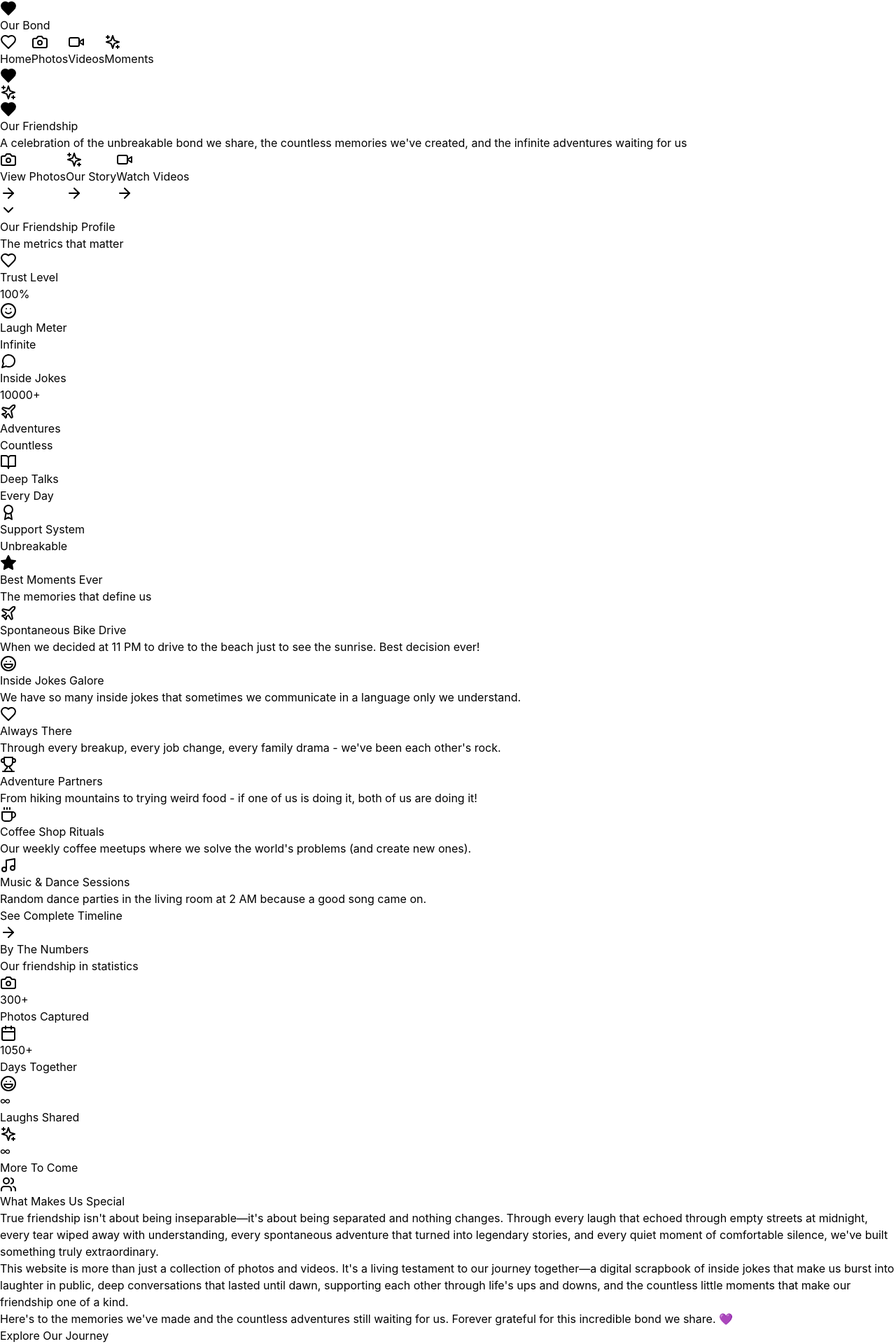
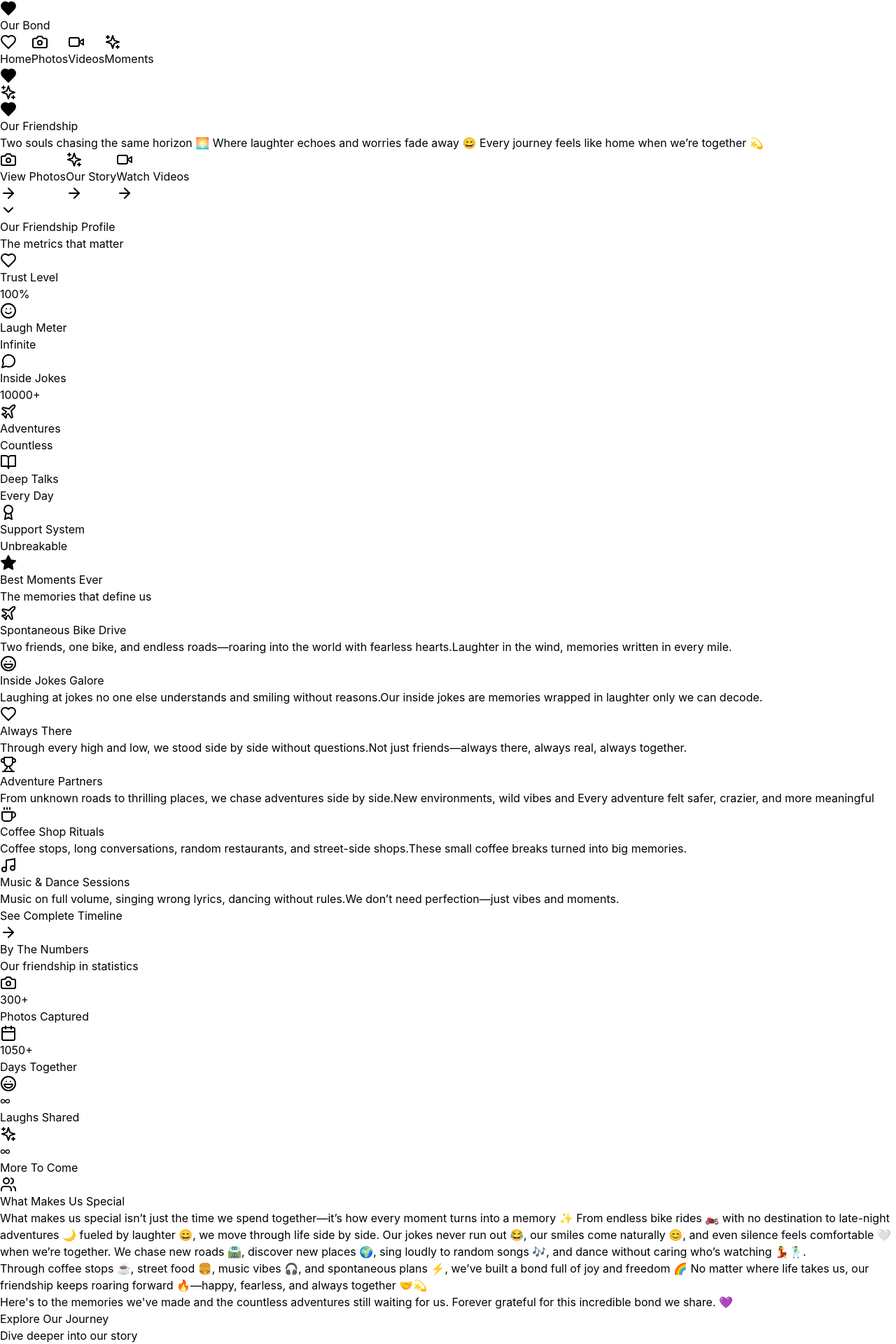
Before and after one commit to pavan56pandu-maker/Gift, a React (Vite) app: page /App in a window 1280 px wide. Shown: the top 1920 px of the page at 70% size. Built offline with nearby package versions, Linux system fonts and the light colour scheme.

Commit message:
first commit

```diff
--- a/src/App.jsx
+++ b/src/App.jsx
@@ -176,27 +176,27 @@ const downloadImage = async (url, filename) => {
 
 
   const moments = [
-    { id: 1, title: 'The Day We Met', description: 'Who knew that random encounter would turn into the best friendship ever?', date: 'October 2, 2022', location: 'Eng Work Shop', icon: Heart },
-    { id: 2, title: 'First Road Trip', description: 'Getting lost was half the fun. Remember when we took that wrong turn and ended up at that amazing sunset spot?', date: 'May 4, 2024', location: 'Ramapuram', icon: MapPin },
-    { id: 3, title: 'Dare Trip', description: 'Getting lost was half the fun. Remember when we took that wrong turn and ended up at that amazing sunset spot?', date: 'June 4, 2025', location: 'Tirumala', icon: MapPin },
-    { id: 4, title: 'Everlasting Memories', description: 'Getting lost was half the fun. Remember when we took that wrong turn and ended up at that amazing sunset spot?', date: 'October 11, 2025', location: 'SriKalahasti', icon: MapPin },
-    { id: 5, title: 'Birthday Special', description: 'Getting lost was half the fun. Remember when we took that wrong turn and ended up at that amazing sunset spot?', date: 'November 4, 2025', location: 'Tirupati', icon: MapPin },
-    { id: 6, title: 'Zoo Park Fun', description: 'Getting lost was half the fun. Remember when we took that wrong turn and ended up at that amazing sunset spot?', date: 'November 28, 2025', location: 'Zoo Park', icon: MapPin },
-    { id: 7, title: 'Tirumala ', description: 'Getting lost was half the fun. Remember when we took that wrong turn and ended up at that amazing sunset spot?', date: 'December 14, 2025', location: 'Tirumala', icon: MapPin },
-     { id: 8, title: 'Enjoying Nature', description: 'Getting lost was half the fun. Remember when we took that wrong turn and ended up at that amazing sunset spot?', date: 'January 21, 2026', location: 'Mamandur', icon: MapPin },
-    { id: 9, title: 'Late Night Deep Talks', description: 'Those 3 AM conversations about life, dreams, and everything in between. Pure magic.', date: 'August 10, 2021', location: 'Your Place', icon: Clock },
-    { id: 10, title: 'Supporting Each Other', description: 'Through ups and downs, we\'ve always had each other\'s backs. That\'s what real friendship is.', date: 'March 5, 2022', location: 'Always', icon: Heart },
-    { id: 11, title: 'Adventures Continue', description: 'Here\'s to many more memories, laughs, and adventures together!', date: 'Present', location: 'Everywhere', icon: Sparkles },
+    { id: 1, title: 'The Day We Met', description: 'As far as I think, that was our first meeting during the engineering workshop', date: 'October 2, 2022', location: 'Eng Work Shop', icon: Heart },
+    { id: 2, title: 'First Road Trip', description: 'Our first adventure together, exploring new places and making unforgettable memories.', date: 'May 4, 2024', location: 'Ramapuram', icon: MapPin },
+    { id: 3, title: 'Dare Trip', description: 'Our first dare trip together, full of excitement and surprises.', date: 'June 4, 2025', location: 'Tirumala', icon: MapPin },
+    { id: 4, title: 'Everlasting Memories', description: 'The memories we made together are timeless and precious.', date: 'October 11, 2025', location: 'SriKalahasti', icon: MapPin },
+    { id: 5, title: 'Birthday Special', description: 'unexpected Things happened on your birthday and that movement of slipping on the bike is personal', date: 'November 4, 2025', location: 'Tirupati', icon: MapPin },
+    { id: 6, title: 'Zoo Park Fun', description: 'Our fun-filled day at the zoo, filled with laughter and excitement.', date: 'November 28, 2025', location: 'Zoo Park', icon: MapPin },
+    { id: 7, title: 'Tirumala ', description: 'Our visit to Tirumala was filled with joy and spiritual vibes.Baagundi😋', date: 'December 14, 2025', location: 'Tirumala', icon: MapPin },
+     { id: 8, title: 'Enjoying Nature', description: 'Our peaceful moments in nature, surrounded by greenery and calm.and then went to Dmart and Movie', date: 'January 21, 2026', location: 'Mamandur', icon: MapPin },
+    { id: 9, title: 'Late Night Deep Talks', description: 'Those late night conversations that went on for hours, sharing thoughts, dreams, and secrets.', date: 'Always', location: 'Instagram', icon: Clock },
+    { id: 10, title: 'Supporting Each Other', description: 'Through every challenge and triumph, we supported each other unconditionally.', date: 'Every Moment', location: 'Always', icon: Heart },
+    { id: 11, title: 'Adventures Continue', description: 'The journey continues with new adventures and shared experiences.', date: 'Present', location: 'Everywhere', icon: Sparkles },
   ];
 
   // Extended moments for best memories
   const bestMoments = [
-    { id: 1, title: 'Spontaneous Bike Drive', description: 'When we decided at 11 PM to drive to the beach just to see the sunrise. Best decision ever!', icon: Plane, color: 'from-orange-400 to-pink-500' },
-    { id: 2, title: 'Inside Jokes Galore', description: 'We have so many inside jokes that sometimes we communicate in a language only we understand.', icon: Laugh, color: 'from-yellow-400 to-orange-500' },
-    { id: 3, title: 'Always There', description: 'Through every breakup, every job change, every family drama - we\'ve been each other\'s rock.', icon: Heart, color: 'from-red-400 to-pink-500' },
-    { id: 4, title: 'Adventure Partners', description: 'From hiking mountains to trying weird food - if one of us is doing it, both of us are doing it!', icon: Trophy, color: 'from-green-400 to-teal-500' },
-    { id: 5, title: 'Coffee Shop Rituals', description: 'Our weekly coffee meetups where we solve the world\'s problems (and create new ones).', icon: Coffee, color: 'from-amber-600 to-yellow-500' },
-    { id: 6, title: 'Music & Dance Sessions', description: 'Random dance parties in the living room at 2 AM because a good song came on.', icon: Music, color: 'from-purple-400 to-pink-500' },
+    { id: 1, title: 'Spontaneous Bike Drive', description: 'Two friends, one bike, and endless roads—roaring into the world with fearless hearts.Laughter in the wind, memories written in every mile.', icon: Plane, color: 'from-orange-400 to-pink-500' },
+    { id: 2, title: 'Inside Jokes Galore', description: 'Laughing at jokes no one else understands and smiling without reasons.Our inside jokes are memories wrapped in laughter only we can decode.', icon: Laugh, color: 'from-yellow-400 to-orange-500' },
+    { id: 3, title: 'Always There', description: 'Through every high and low, we stood side by side without questions.Not just friends—always there, always real, always together.', icon: Heart, color: 'from-red-400 to-pink-500' },
+    { id: 4, title: 'Adventure Partners', description: 'From unknown roads to thrilling places, we chase adventures side by side.New environments, wild vibes and Every adventure felt safer, crazier, and more meaningful', icon: Trophy, color: 'from-green-400 to-teal-500' },
+    { id: 5, title: 'Coffee Shop Rituals', description: 'Coffee stops, long conversations, random restaurants, and street-side shops.These small coffee breaks turned into big memories.', icon: Coffee, color: 'from-amber-600 to-yellow-500' },
+    { id: 6, title: 'Music & Dance Sessions', description: 'Music on full volume, singing wrong lyrics, dancing without rules.We don’t need perfection—just vibes and moments.', icon: Music, color: 'from-purple-400 to-pink-500' },
   ];
 
   // Friendship characteristics
@@ -232,8 +232,9 @@ const downloadImage = async (url, filename) => {
           </h1>
 
           <p className="text-2xl md:text-3xl text-gray-700 max-w-3xl mx-auto font-medium leading-relaxed">
-            A celebration of the unbreakable bond we share, the countless memories we've created,
-            and the infinite adventures waiting for us
+            Two souls chasing the same horizon 🌅
+Where laughter echoes and worries fade away 😄
+Every journey feels like home when we’re together 💫
           </p>
 
           <div className="flex flex-wrap gap-4 justify-center mt-12">
@@ -381,17 +382,13 @@ const downloadImage = async (url, filename) => {
 
           <div className="bg-white rounded-3xl shadow-2xl p-12 border-4 border-pink-200">
             <p className="text-xl text-gray-700 leading-relaxed mb-8">
-              True friendship isn't about being inseparable—it's about being separated and nothing changes.
-              Through every laugh that echoed through empty streets at midnight, every tear wiped away with
-              understanding, every spontaneous adventure that turned into legendary stories, and every quiet
-              moment of comfortable silence, we've built something truly extraordinary.
+                    What makes us special isn’t just the time we spend together—it’s how every moment turns into a memory ✨ From endless bike rides 🏍️ with no destination to late-night adventures 🌙 fueled by laughter 😄, we move through life side by side.
+
+Our jokes never run out 😂, our smiles come naturally 😊, and even silence feels comfortable 🤍 when we’re together. We chase new roads 🛣️, discover new places 🌍, sing loudly to random songs 🎶, and dance without caring who’s watching 💃🕺.
             </p>
 
             <p className="text-xl text-gray-700 leading-relaxed mb-8">
-              This website is more than just a collection of photos and videos. It's a living testament to
-              our journey together—a digital scrapbook of inside jokes that make us burst into laughter in
-              public, deep conversations that lasted until dawn, supporting each other through life's ups
-              and downs, and the countless little moments that make our friendship one of a kind.
+                    Through coffee stops ☕, street food 🍔, music vibes 🎧, and spontaneous plans ⚡, we’ve built a bond full of joy and freedom 🌈 No matter where life takes us, our friendship keeps roaring forward 🔥—happy, fearless, and always together 🤝💫
             </p>
 
             <p className="text-xl text-gray-700 leading-relaxed font-semibold text-center">
```
